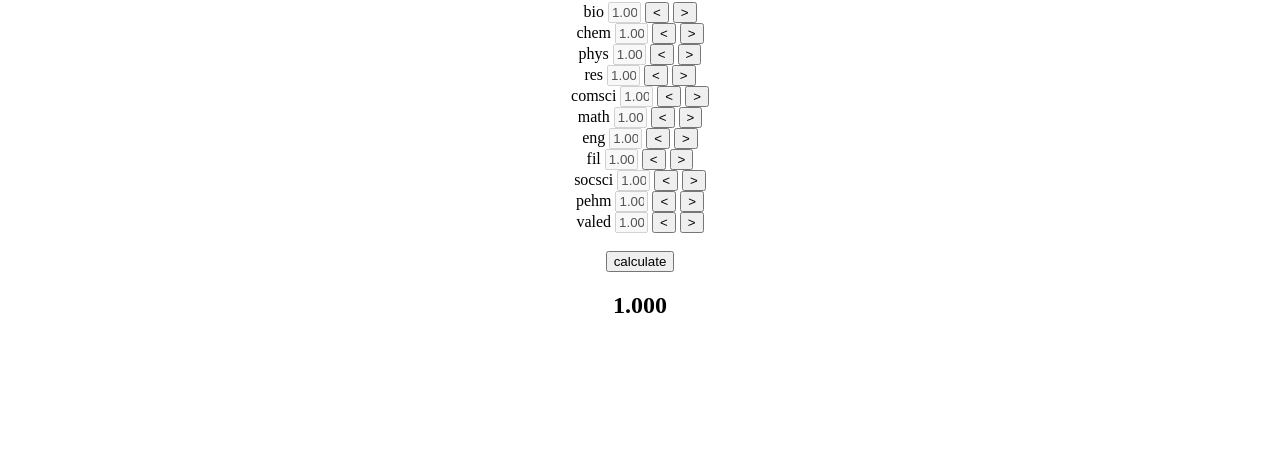
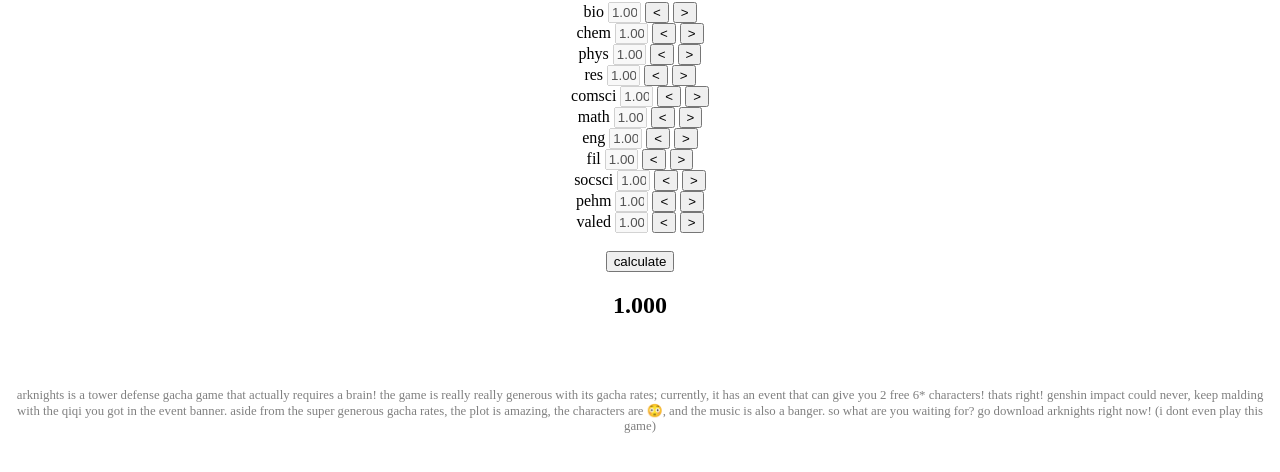
Before and after one commit to rojiverdotp/gwacalc, a plain HTML site: page index.html in a window 1280 px wide. Shown: the part 156-628 px from the top of the page. Drawn offline with Linux system fonts and the light colour scheme.

Commit message:
Update index.html

```diff
--- a/index.html
+++ b/index.html
@@ -116,5 +116,8 @@
 
 		</script>
 
+		<br><br>
+		<p style="font-size: 80%; color: gray">arknights is a tower defense gacha game that actually requires a brain! the game is really really generous with its gacha rates; currently, it has an event that can give you 2 free 6* characters! thats right! genshin impact could never, keep malding with the qiqi you got in the event banner. aside from the super generous gacha rates, the plot is amazing, the characters are 😳, and the music is also a banger. so what are you waiting for? go download arknights right now! (i dont even play this game)</p>
+
 	</body>
 </html>
```
